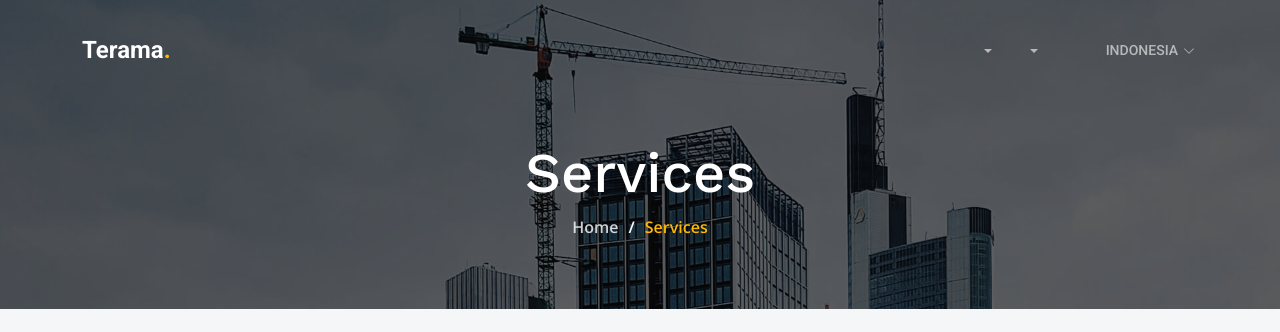
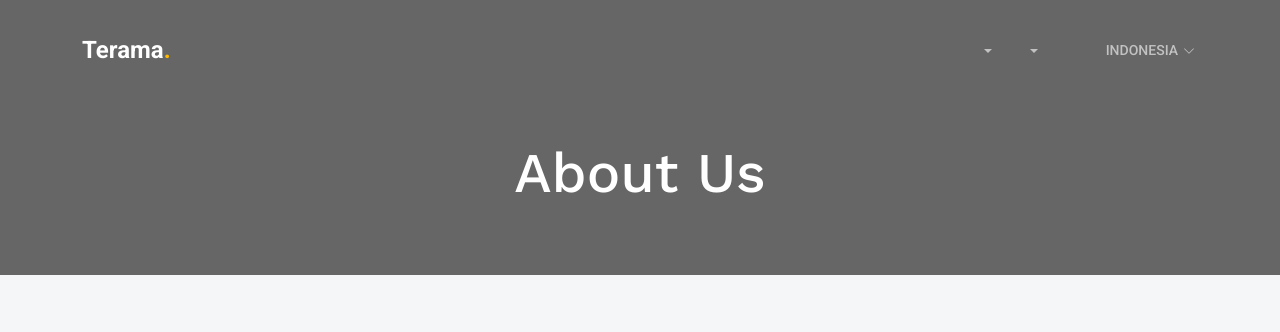
Before and after one commit to LailaWulandarii/compro-terama, a CodeIgniter 4 app: the page made by app/Views/about.php in a window 1280 px wide. Shown: the top 332 px of the page. Run offline with PHP 8.4 and a stand-in for CodeIgniter, Linux system fonts and the light colour scheme; the template is opened without the code that fills it, so the values that code supplies are empty; some libraries are stand-ins or nearby versions.

Commit message:
add dynamic heaer for tentang feature

```diff
--- a/app/Views/about.php
+++ b/app/Views/about.php
@@ -2,14 +2,10 @@
 
 <?= $this->section('content'); ?>
 <!-- ======= Breadcrumbs ======= -->
-<div class="breadcrumbs d-flex align-items-center" style="background-image: url('assets/img/breadcrumbs-bg.jpg');">
+<div class="breadcrumbs d-flex align-items-center">
   <div class="container position-relative d-flex flex-column align-items-center" data-aos="fade">
 
-    <h2>Services</h2>
-    <ol>
-      <li><a href="index.html">Home</a></li>
-      <li>Services</li>
-    </ol>
+    <h2><?= $lang == 'id' ? 'Tentang Kami' : 'About Us'; ?></h2>
 
   </div>
 </div><!-- End Breadcrumbs -->
```
